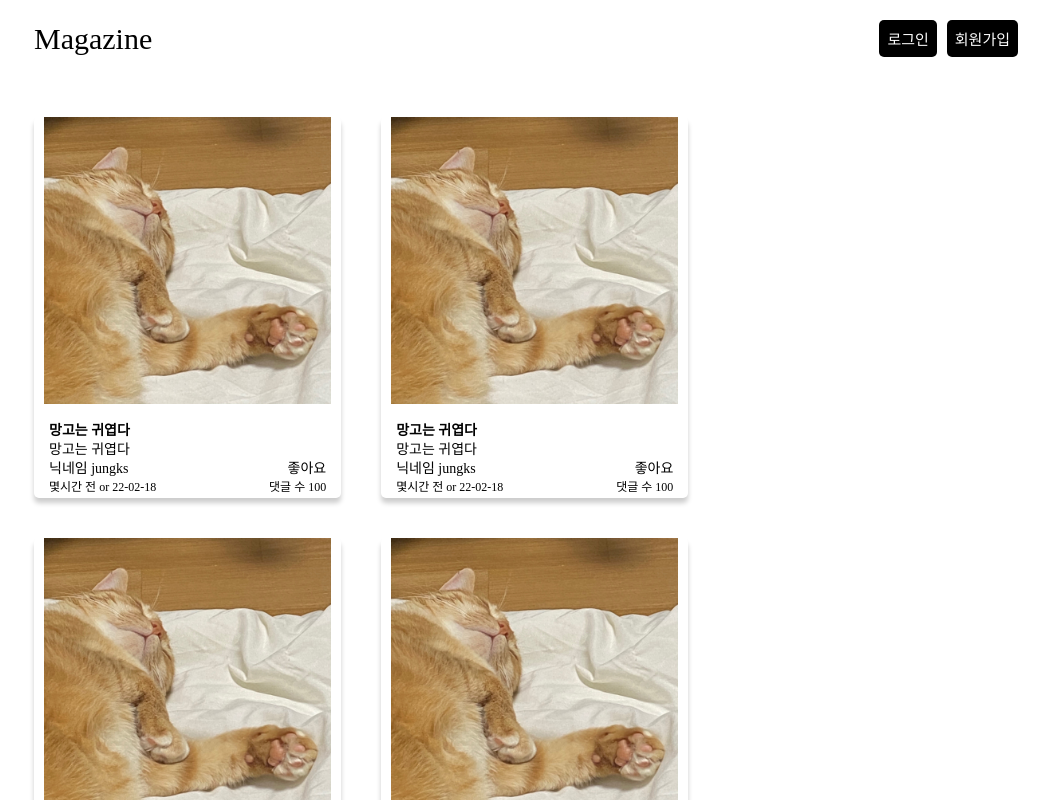
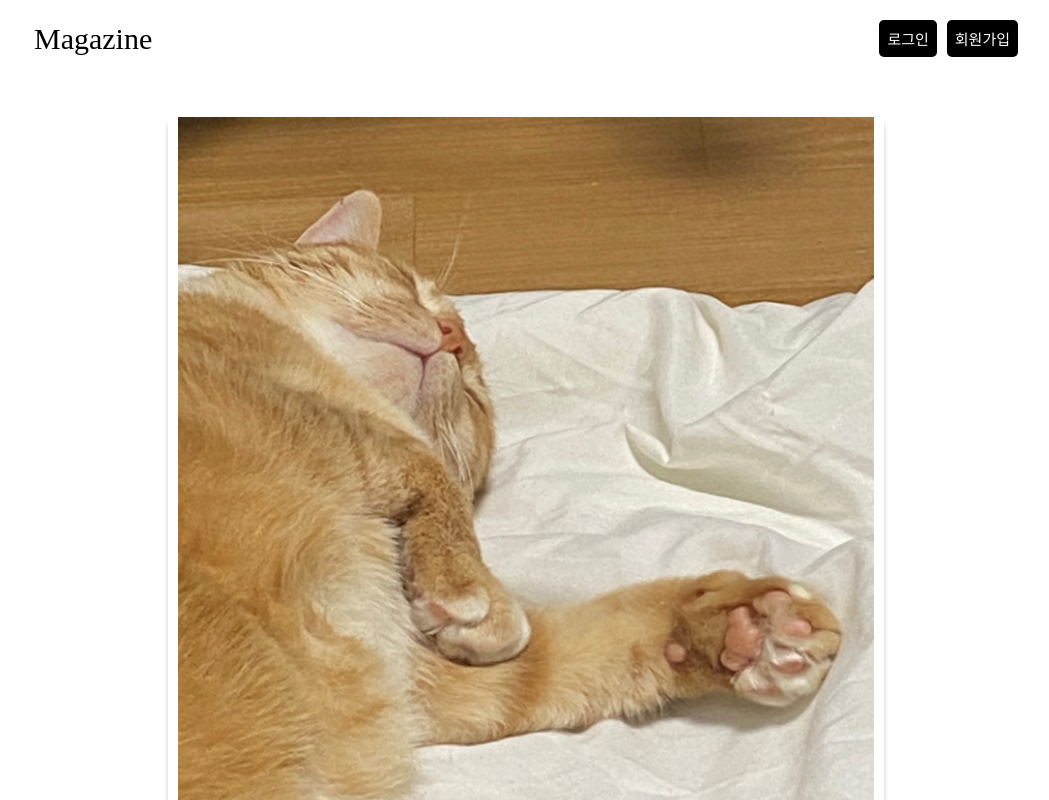
Before and after one commit to Hanghae99-Magazine/jungjin-client, a React (Create React App) app: page / in a window 1280 px wide. Shown: the top 800 px of the page, without its empty margins (114-1163 px from the left). Built offline with nearby package versions, Linux system fonts and the light colour scheme.

Commit message:
Style post style 변경

```diff
--- a/src/components/main/PostItme.jsx
+++ b/src/components/main/PostItme.jsx
@@ -32,19 +32,9 @@ const PostItme = () => {
 };
 
 const PostItemWrapper = styled.li`
-  @media screen and (max-width: 3000px) {
-    width: 30%;
-  }
-
-  @media screen and (max-width: 1024px) {
-    width: 50%;
-  }
-  @media screen and (max-width: 768px) {
-    width: 80%;
-  }
-
+  width: 70%;
   padding: 0 1rem;
-  margin: 2rem;
+  margin: 2rem auto;
   box-shadow: 0px 5px 5px 0px rgba(0, 0, 0, 0.2);
   border-radius: 0.5rem;
   display: flex;
```
